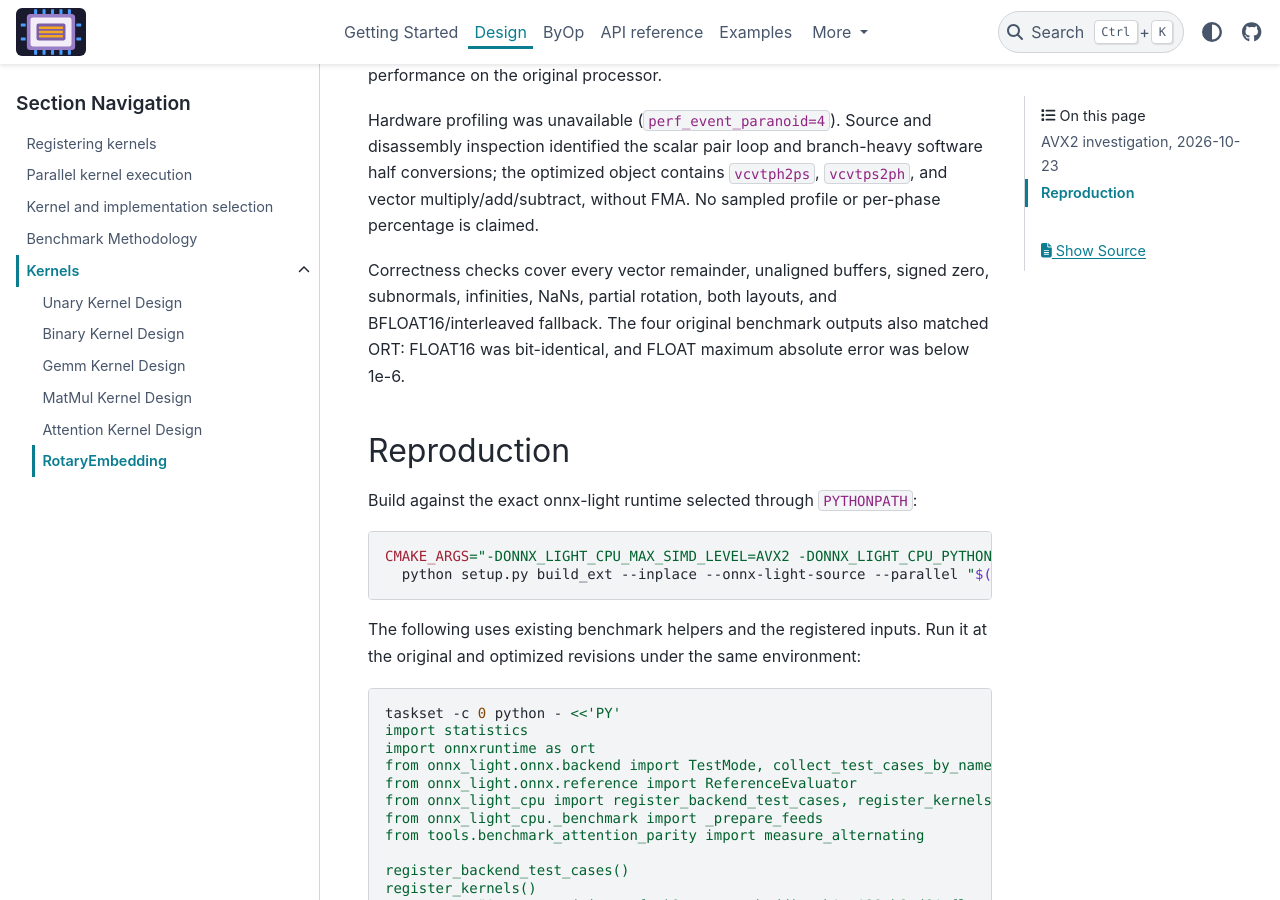
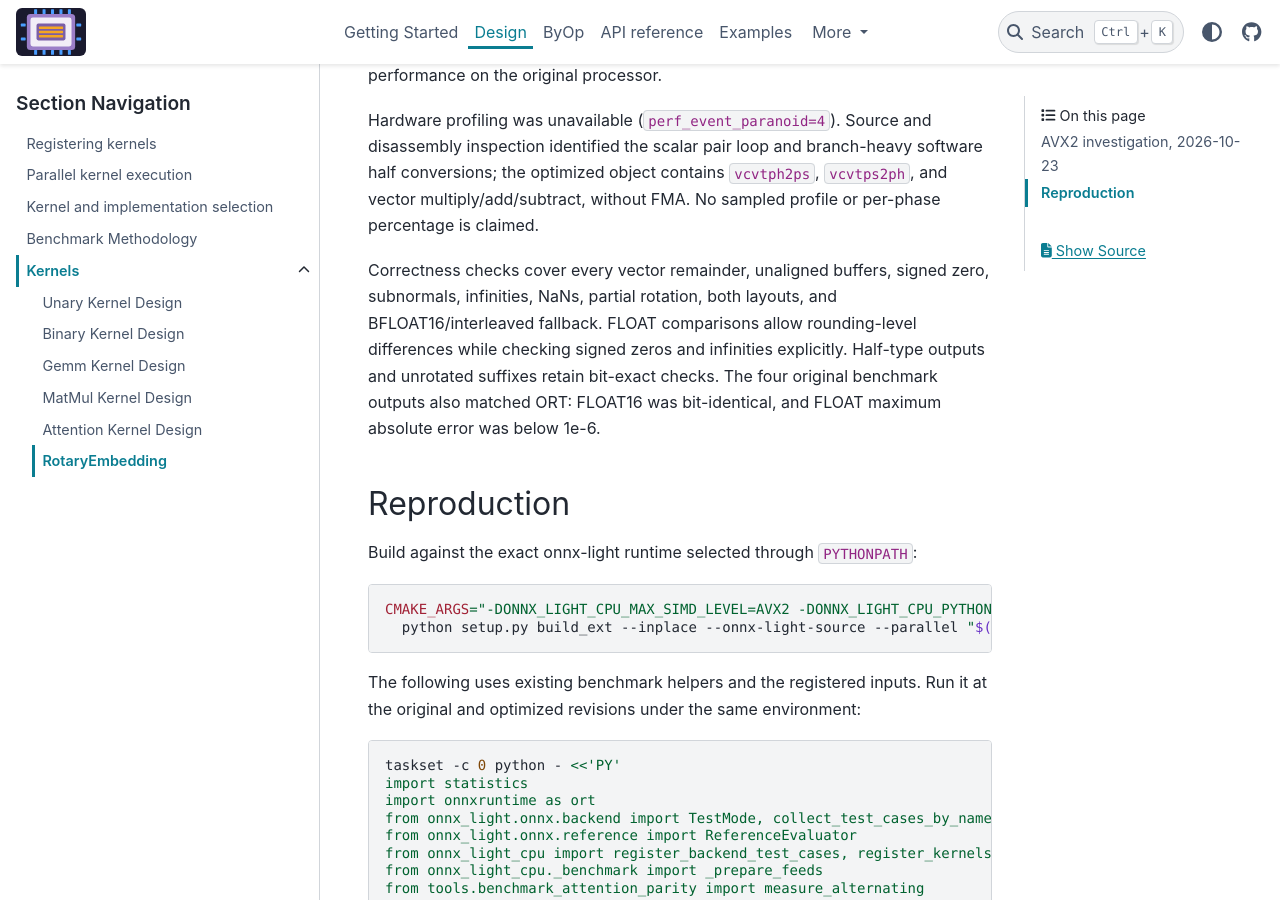
Before and after one commit to xadupre/onnx-light-cpu, a Sphinx documentation site: the page built from docs/design/kernels/rotary_embedding_kernel_design.rst, in a window 1280 px wide and 900 px high, scrolled down 1958 px. Built offline with Sphinx 7.4.7 and the PyData theme 0.15.4, drawn with Linux system fonts in a browser that asks for light colours; pages that are not in the unit, such as notebooks, are missing from menus.

Commit message:
Clarify rotary SIMD bounds and tolerate float rounding
Co-authored-by: Copilot <223556219+Copilot@users.noreply.github.com>

```diff
--- a/docs/design/kernels/rotary_embedding_kernel_design.rst
+++ b/docs/design/kernels/rotary_embedding_kernel_design.rst
@@ -103,7 +103,10 @@ No sampled profile or per-phase percentage is claimed.
 
 Correctness checks cover every vector remainder, unaligned buffers, signed
 zero, subnormals, infinities, NaNs, partial rotation, both layouts, and
-BFLOAT16/interleaved fallback. The four original benchmark outputs also
+BFLOAT16/interleaved fallback. FLOAT comparisons allow rounding-level
+differences while checking signed zeros and infinities explicitly. Half-type
+outputs and unrotated suffixes retain bit-exact checks.
+The four original benchmark outputs also
 matched ORT: FLOAT16 was bit-identical, and FLOAT maximum absolute error
 was below 1e-6.
 
```
Also changed, not shown: 4 other files.
